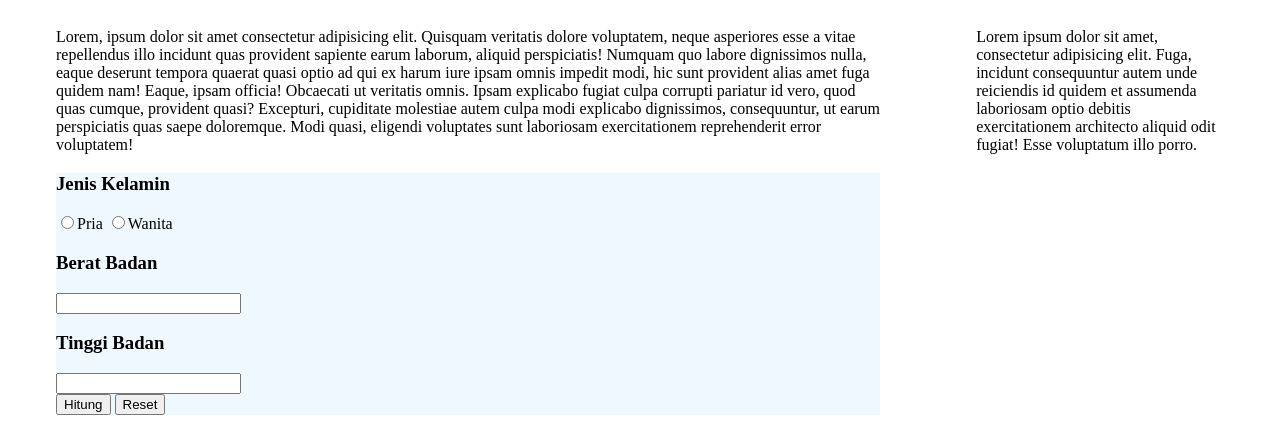
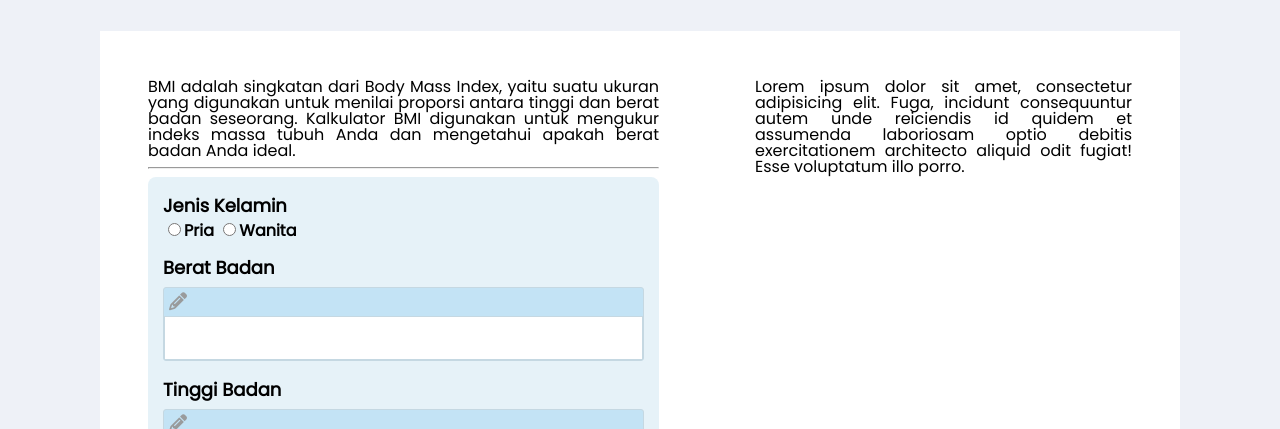
Before and after one commit to revou-fundamental-course/5-aug-24-NovalAddrian, a plain HTML site: page index.html in a window 1280 px wide. Shown: the part 116-545 px from the top of the page. Drawn offline with Linux system fonts and the light colour scheme.

Commit message:
desain-form-1

```diff
--- a/css/style.css
+++ b/css/style.css
@@ -1,12 +1,151 @@
+html, body, div, span, applet, object, iframe,
+h1, h2, h3, h4, h5, h6, p, blockquote, pre,
+a, abbr, acronym, address, big, cite, code,
+del, dfn, em, img, ins, kbd, q, s, samp,
+small, strike, strong, sub, sup, tt, var,
+b, u, i, center,
+dl, dt, dd, ol, ul, li,
+fieldset, form, label, legend,
+table, caption, tbody, tfoot, thead, tr, th, td,
+article, aside, canvas, details, embed,
+figure, figcaption, footer, header, hgroup,
+menu, nav, output, ruby, section, summary,
+time, mark, audio, video {
+	margin: 0;
+	padding: 0;
+	border: 0;
+	font-size: 100%;
+	font: inherit;
+	vertical-align: baseline;
+}
+/* HTML5 display-role reset for older browsers */
+article, aside, details, figcaption, figure,
+footer, header, hgroup, menu, nav, section {
+	display: block;
+}
+body {
+	line-height: 1;
+}
+ol, ul {
+	list-style: none;
+}
+blockquote, q {
+	quotes: none;
+}
+blockquote:before, blockquote:after,
+q:before, q:after {
+	content: '';
+	content: none;
+}
+table {
+	border-collapse: collapse;
+	border-spacing: 0;
+}
+/* CSS Reset */
+
+* {
+    font-family: "Poppins", sans-serif;
+}
+body {
+    background-color: #eef1f7;
+}
+
 form {
-    background-color: aliceblue;
+    background-color: #E6F2F8;
+    border-radius: 8px;
+    padding: 20px 15px 20px;
+    box-sizing: border-box;
+    margin-bottom: 15px;
 }
+
 main {
     display: flex;
+    background-color: white;
+    margin: 55px 100px 0;
+    box-sizing: border-box;
+    width: 100%;
+    width: auto;
 }
+
 .main-title {
     text-align: center;
+    font-size: 42px;
+    font-weight: 700;
+    font-family: "Poppins", sans-serif;
+    padding-top: 50px;
+
 }
+
 aside {
     padding: 48px;
+    width: 100%;
 }
+
+label {
+    font-weight: 700;
+}
+
+.judul-form {
+    font-size: 18px;
+}
+
+main p {
+    text-align: justify;
+}
+
+.container-jenis-kelamin {
+    margin-bottom: 20px;
+}
+
+ .jenis-kelamin {
+    margin-top: 5px;
+}
+
+.berat-badan, .tinggi-badan {
+    width: 473px;
+    height: 40px;
+    border: 1px solid #c5d8e2;
+
+}
+
+.button {
+    margin-top: 40px;
+}
+.container-form  {
+    display: inline-block;
+    border:1px solid #c9e8f8;
+    box-sizing: border-box;
+    margin-top: 10px;
+    background-color: #c3e3f5;
+    border: 1px solid #c5d8e2;
+    border-radius: 3px;
+
+}
+
+.container-berat-badan, .container-tinggi-badan {
+    margin-bottom: 20px
+}
+i {
+    margin: 5px;
+    font-size: large;
+    color: #999b9c;
+}
+.hitung {
+    background-color: #85cef5;
+    border: 1px solid #9a9a9a;
+    margin-right: 8px;
+    width: 70px;
+    height: 30px;
+    font-size: 13px;
+    border-radius: 3px;
+}
+.reset {
+    background-color: #cee7f3;
+    border: 1px solid #9a9a9a;
+    width: 60px;
+    height: 25px;
+    border-radius: 3px;
+}
+.reset:active , .hitung:active {
+    background-color: white;
+}
--- a/index.html
+++ b/index.html
@@ -5,6 +5,9 @@
     <meta name="viewport" content="width=device-width, initial-scale=1.0">
     <title>Document</title>
     <link rel="stylesheet" href="css\style.css">
+    <link rel= "stylesheet" href="https://fonts.googleapis.com/css2?family=Poppins">
+    <link rel="stylesheet" href="https://cdnjs.cloudflare.com/ajax/libs/font-awesome/6.6.0/css/all.min.css">
+
 </head>
 <body>
     <header>
@@ -12,26 +15,36 @@
     </header>
     <main>
         <aside>
-        <article class>
-            <p>Lorem, ipsum dolor sit amet consectetur adipisicing elit. Quisquam veritatis dolore voluptatem, neque asperiores esse a vitae repellendus illo incidunt quas provident sapiente earum laborum, aliquid perspiciatis! Numquam quo labore dignissimos nulla, eaque deserunt tempora quaerat quasi optio ad qui ex harum iure ipsam omnis impedit modi, hic sunt provident alias amet fuga quidem nam! Eaque, ipsam officia! Obcaecati ut veritatis omnis. Ipsam explicabo fugiat culpa corrupti pariatur id vero, quod quas cumque, provident quasi? Excepturi, cupiditate molestiae autem culpa modi explicabo dignissimos, consequuntur, ut earum perspiciatis quas saepe doloremque. Modi quasi, eligendi voluptates sunt laboriosam exercitationem reprehenderit error voluptatem!</p>
+        <article>
+            <p>BMI adalah singkatan dari Body Mass Index, yaitu suatu ukuran yang digunakan untuk menilai proporsi antara tinggi dan berat badan seseorang. Kalkulator BMI digunakan untuk mengukur indeks massa tubuh Anda dan mengetahui apakah berat badan Anda ideal.</p>
+        <hr>
         </article>
         <form action="">
-            <div>
-                <h3>Jenis Kelamin</h3>
-                <input type="radio" name="jenis-kelamin" id="pria"><label for="pria" value="pria">Pria</label>
-                <input type="radio" name="jenis-kelamin" id="wanita"><label for="wanita" value="wanita">Wanita</label>
+            <div class="container-jenis-kelamin">
+                <label for="" class="judul-form">Jenis Kelamin</label>
+                    <div class="jenis-kelamin">
+                        <input type="radio" name="jenis-kelamin" id="pria"><label for="pria" value="pria">Pria</label>
+                        <input type="radio" name="jenis-kelamin" id="wanita"><label for="wanita" value="wanita">Wanita</label>
+                    </div>
             </div>
-            <div>
-                <h3>Berat Badan</h3>
-                <input type="number" name="" id=""><label for="berat-badan"></label>
+
+            <div class="container-berat-badan">
+                <label for="berat-badan" class="judul-form">Berat Badan</label>
+                    <div class="container-form">
+                    <i class="fa fa-pencil"></i>
+                    <input type="number" name="" id="berat-badan" class="berat-badan">
+                    </div>
             </div>
-            <div>
-                <h3>Tinggi Badan</h3>
-                <input type="number" name="" id="">
+            <div class="container-tinggi-badan">
+                <label class="judul-form">Tinggi Badan</label>
+                <div class="container-form">
+                <i class="fa fa-pencil"></i>
+                <input type="number" name="" id="" class="tinggi-badan">
+                </div>
             </div>
-            <div>
-                <button>Hitung</button>
-                <button>Reset</button>
+            <div class="button">
+                <button class="hitung">Hitung</button>
+                <button class="reset">Reset</button>
             </div>
         </form>
         <article>
```
